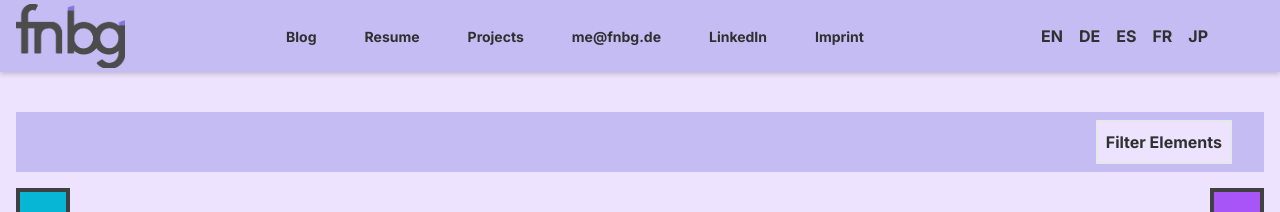
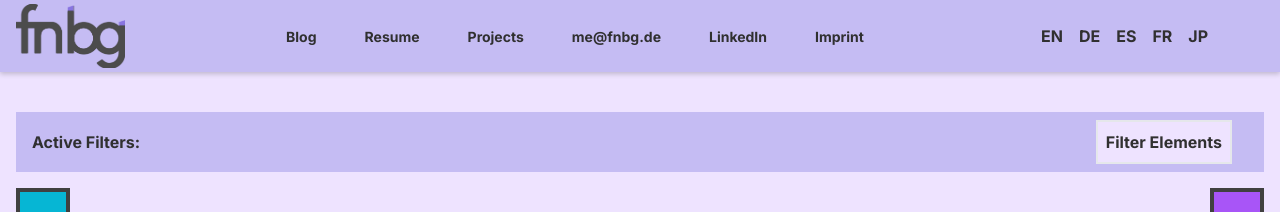
Before and after one commit to BambiMC/Matics, a Next.js app: page /periodicTable in a window 1280 px wide. Shown: the top 212 px of the page. Built offline with nearby package versions, Linux system fonts and the light colour scheme.

Commit message:
Fix Usability stuff with active filters

```diff
--- a/app/components/PSE/ElementPopUp/ElementPopUp.tsx
+++ b/app/components/PSE/ElementPopUp/ElementPopUp.tsx
@@ -38,7 +38,7 @@ const ElementPopUp: React.FC<PopUpProps> = ({ onClose, elementData }) => {
                     <p className='element-text'>{data['appearance']}: {elementData.aussehen ? elementData.aussehen : data['unknown']}</p>
                     <p className='element-text'>{data['aggregateState']}: {elementData.aggregatszustand ? elementData.aggregatszustand + ' **' : data['unknown']}</p>
                     <p className='element-text'>{data['structure']}: {elementData.struktur ? elementData.struktur + ' **' : data['unknown']}</p>
-                    <p className='element-text'>{data['hardness']}: {elementData.haerte ? elementData.haerte + data['mohs'] : data['unknown']}</p>
+                    <p className='element-text'>{data['hardness']}: {elementData.haerte ? elementData.haerte + ' ' + data['mohs'] : data['unknown']}</p>
                     <div className='flex'>
                         {elementData.volumen ? (
                             <>
--- a/app/components/PSE/PSEFilter/PSEActiveFilter.tsx
+++ b/app/components/PSE/PSEFilter/PSEActiveFilter.tsx
@@ -9,7 +9,7 @@ type PSEActiveFilterProps = {
 const PSEActiveFilter: React.FC<PSEActiveFilterProps> = ({ id, onClick }) => {
 
   return (
-    <Button addClasses="active-filter pointer-events-none" id={id} onClick={onClick}>
+    <Button addClasses="active-filter pointer-events-none outline hidden mx-2" id={id} onClick={onClick}>
     </Button>
   );
 };
--- a/app/components/PSE/PSEFilter/PSEFilter.tsx
+++ b/app/components/PSE/PSEFilter/PSEFilter.tsx
@@ -76,8 +76,6 @@ function getDropdownOptionByKey(key: string): DropdownOption {
 
 const PSEFilter: React.FC<PSEFilterProps> = ({ elements }) => {
     const data = useLanguageData('periodicTableFilter');
-    console.log("datA:");
-    // console.log(useLanguageData('periodicTableFilter')!['name']);
 
     const [isDropdownOpen, setIsDropdownOpen] = useState(false);
     const [selectedAttribute, setSelectedAttribute] = useState<DropdownOption>(options[0]);
@@ -119,6 +117,7 @@ const PSEFilter: React.FC<PSEFilterProps> = ({ elements }) => {
             } else {
                 document.getElementById('ElliTile-' + i)!.style.filter = 'blur(6px)';
                 document.getElementById('ElliTile-' + i)!.style.pointerEvents = 'none';
+
             }
         }
 
@@ -129,6 +128,8 @@ const PSEFilter: React.FC<PSEFilterProps> = ({ elements }) => {
             emptyFilter.setAttribute('searchValue', search.searchValue);
             emptyFilter.innerText = search.searchCategory.key + ' ' + search.operator + ' ' + search.searchValue;
             emptyFilter.style.pointerEvents = 'auto';
+            emptyFilter.style.display = 'block';
+
 
         } else {
             alert('Maximale Anzahl an Filtern erreicht.');
@@ -141,6 +142,9 @@ const PSEFilter: React.FC<PSEFilterProps> = ({ elements }) => {
         filterToReset.removeAttribute('searchValue');
         filterToReset.innerText = '';
         filterToReset.style.pointerEvents = 'none';
+        filterToReset.style.display = 'none';
+
+
 
     }
 
@@ -197,12 +201,14 @@ const PSEFilter: React.FC<PSEFilterProps> = ({ elements }) => {
             {data && (
                 <div className='flex bg-fnbg-accent my-4'>
                     <div id='selectedFilters' className='flex'>
+                        <p className='my-auto px-4 font-bold'>{data['activeFilters'] + ": "}</p>
                         <PSEActiveFilter id='filter-1' onClick={() => removeFilter('filter-1')} />
                         <PSEActiveFilter id='filter-2' onClick={() => removeFilter('filter-2')} />
                         <PSEActiveFilter id='filter-3' onClick={() => removeFilter('filter-3')} />
                         <PSEActiveFilter id='filter-3' onClick={() => removeFilter('filter-4')} />
                         <PSEActiveFilter id='filter-3' onClick={() => removeFilter('filter-5')} />
                     </div>
+                    {/* TODO break here if horizontal space is not enough */}
                     <div className='mr-8 bg-fnbg-body ml-auto my-2'>
                         <div className="dropdown border-2 flex">
                             <button onClick={toggleDropdown} className="dropbtn ml-auto pl-auto button font-bold p-2 rounded-lg text-fnbg-text hover:text-fnbg-purple duration-300">{data['filterElement']}</button>
--- a/app/components/PSE/Tile/Tile.tsx
+++ b/app/components/Tile/Tile.tsx
@@ -15,7 +15,7 @@ const Tile: React.FC<TileProps> = ({ children, to, newTab = false }) => {
                     <div className="flex bg-fnbg-orange h-full fnbg-orange p-4 rounded-md w-20 duration-300 group-hover:w-10">
                         <div className="bg-fnbg-orange w-16 h-16 flex-shrink-0 rounded-full ml-6 mr-4 border-fnbg-accent border-4 duration-300 group-hover:opacity-0"></div>
                     </div>
-                    <p className='w-auto mt-3 ml-8'>{children}</p>
+                    <p className='w-auto mt-3 ml-8 group-hover:text-lg'>{children}</p>
                 </div>
             </a>
         </Link>
--- a/app/globals.css
+++ b/app/globals.css
@@ -35,7 +35,7 @@
 *:hover,
 #logo,
 #project {
-  transition: all 0.25s ease;
+  transition: all 0.5s ease;
 }
 
 #logo:hover,
--- a/app/page.tsx
+++ b/app/page.tsx
@@ -7,8 +7,9 @@ const Homepage: React.FC = () => {
   const data = useLanguageData("homepage");
 
   return (
-    <div id='ASD' className='h-screen overflow-x-hidden md:overflow-y-hidden'>
+    <div className='h-screen overflow-x-hidden md:overflow-y-hidden'>
       {data && (
+        <div className='max-w-9xl'>
           <main className='p-20 mt-20'>
             <div className="flex justify-center items-center flex-col md:flex-row">
               <img className="w-5/6 lg:w-2/6" src="imgs/W2.webp" alt={data['altPicture']} />
@@ -20,6 +21,7 @@ const Homepage: React.FC = () => {
               </div>
             </div>
           </main>
+        </div>
       )}
     </div>
   );
--- a/app/projects/page.tsx
+++ b/app/projects/page.tsx
@@ -1,7 +1,7 @@
 "use client"
 import React from 'react';
 import { useLanguageData } from '@data/languageLoader';
-import Tile from '@app/components/PSE/Tile/Tile';
+import Tile from '@app/components/Tile/Tile';
 
 //TODO amd intel nvidia comparator
 //TODO clound upload with password
--- a/data/de.json
+++ b/data/de.json
@@ -73,6 +73,7 @@
     "cpuxf": "Certified Professional für Usability und User Experience (CPUX-F)"
   },
   "periodicTableFilter": {
+    "activeFilters": "Aktive Filter",
     "filterElement": "Elemente filtern",
     "attributAuswaehlen": "Attribut auswählen",
     "name": "Name",
--- a/data/en.json
+++ b/data/en.json
@@ -72,7 +72,9 @@
     "psg": "PSG Amberg Website",
     "cpuxf": "Certified Professional for Usability and User Experience (CPUX-F)"
   },
+
   "periodicTableFilter": {
+    "activeFilters": "Active Filters",
     "filterElement": "Filter Elements",
     "attributAuswaehlen": "Select Attribute",
     "name": "Name",
--- a/data/es.json
+++ b/data/es.json
@@ -73,6 +73,7 @@
     "cpuxf": "Profesional Certificado en Usabilidad y Experiencia del Usuario (CPUX-F)"
   },
   "periodicTableFilter": {
+    "activeFilters": "Filtros Activos",
     "filterElement": "Filtrar Elementos",
     "attributAuswaehlen": "Seleccionar Atributo",
     "name": "Nombre",
--- a/data/fr.json
+++ b/data/fr.json
@@ -73,6 +73,7 @@
     "cpuxf": "Professionnel Certifié en Utilisabilité et Expérience Utilisateur (CPUX-F)"
   },
   "periodicTableFilter": {
+    "activeFilters": "Filtres Actifs",
     "filterElement": "Filtrer les Éléments",
     "attributAuswaehlen": "Sélectionner l'Attribut",
     "name": "Nom",
--- a/data/jp.json
+++ b/data/jp.json
@@ -73,6 +73,7 @@
     "cpuxf": "ユーザビリティとユーザーエクスペリエンスの認定プロフェッショナル（CPUX-F）"
   },
   "periodicTableFilter": {
+    "activeFilters": "アクティブなフィルタ",
     "filterElement": "要素のフィルタリング",
     "attributAuswaehlen": "属性の選択",
     "name": "名前",
```
Lines whose indentation alone changed are shown as unchanged.
